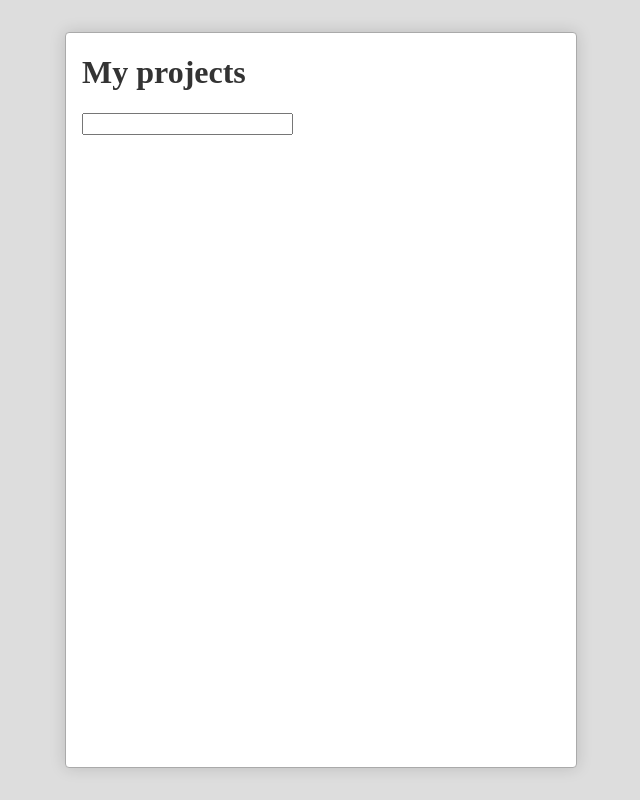
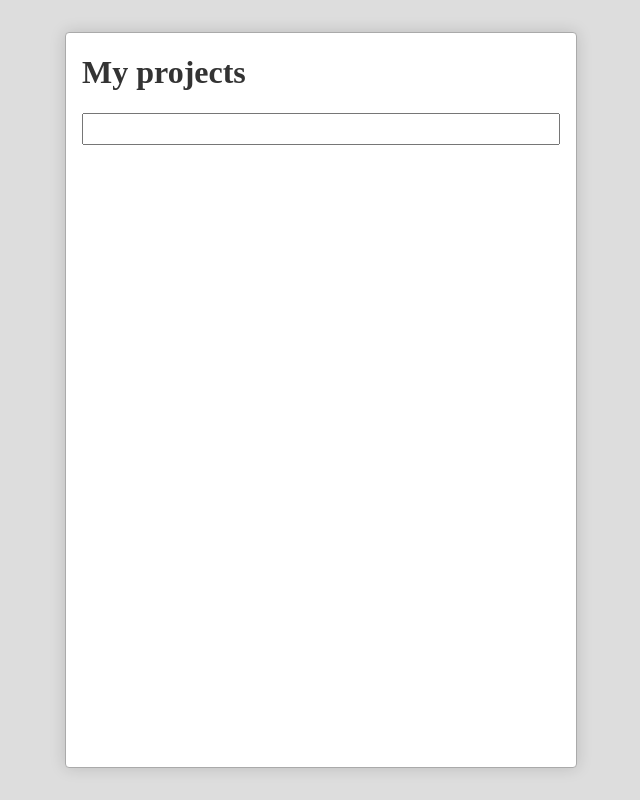
Before and after one commit to zhangmac/react-practise, a React (Create React App) app: page / in a window 1280 px wide. Shown: the whole page, without its empty margins (319-959 px from the left). Built offline with nearby package versions, Linux system fonts and the light colour scheme.

Commit message:
更新样式

```diff
--- a/src/App.css
+++ b/src/App.css
@@ -9,3 +9,9 @@
     min-width: 32em;
     box-shadow: 0 0 1em hsla(0,0%,0%,0.15);
 }
+.App > .todoList> li:nth-child(odd){
+      background: #eee;
+    }
+    .App > .todoList> li:nth-child(even){
+      background: transparent;
+    }
--- a/src/App.js
+++ b/src/App.js
@@ -2,6 +2,8 @@
 import './App.css'
 import 'normalize.css'
 import './reset.css'
+import './TodoItem.css'
+import './TodoInput.css'
 import TodoInput from './TodoInput'
 import TodoItem from './TodoItem'
 
@@ -15,7 +17,7 @@
     }
   }
   render() {
-    let todos = this.state.todoList.map((item,index)=>{
+    let todos = this.state.todoList.filter((item)=>!item.deleted).map((item,index)=>{
       return (
           <li key={index}><TodoItem todo={item} onToggle={this.toggle.bind(this)}
                            onDeleted={this.delete.bind(this)}/></li>
@@ -27,7 +29,7 @@
       <div className="inputWrapper">
         <TodoInput content={this.state.newTodo} onSubmit={this.addTodo.bind(this)} onChange={this.changeTitle.bind(this)}/>
       </div>
-      <ol>
+      <ol className="todoList">
       {todos}
     </ol>
     </div>
--- /dev/null
+++ b/src/TodoInput.css
@@ -0,0 +1,7 @@
+.TodoInput{
+      width: 100%;
+      line-height: 1.8;
+      margin-bottom: 1em;
+      font-size: 16px;
+      padding: 0 .2em;
+    }
--- a/src/TodoInput.js
+++ b/src/TodoInput.js
@@ -2,7 +2,7 @@
 
 class TodoInput extends Component {
     render() {
-        return  <input type="text" value={this.props.content}
+        return  <input className="TodoInput" type="text" value={this.props.content}
                  onKeyPress={this.submit.bind(this)}
                  onChange={this.changeTitle.bind(this)}/>
     }
--- /dev/null
+++ b/src/TodoItem.css
@@ -0,0 +1,9 @@
+.TodoItem{
+      padding: .5em;
+      display: flex;
+      align-items: center;
+    }
+    .TodoItem>.title{
+      flex-grow: 1;
+      padding: 0 .5em;
+    }
--- a/src/TodoItem.js
+++ b/src/TodoItem.js
@@ -3,10 +3,11 @@
 class TodoItem extends Component {
     render() {
           return (
-           <div>
+           <div className="TodoItem">
               <input type='checkbox' checked={this.props.todo.status==='compeleted'}
-               onChange={this.toggle.bind(this)}/>{this.props.todo.title}
-                    <button onClick={this.delete.bind(this)}>删除</button>
+               onChange={this.toggle.bind(this)}/>
+               <span className="title">{this.props.todo.title}</span>
+               <button onClick={this.delete.bind(this)}>删除</button>
             </div>
           )
     }
```
